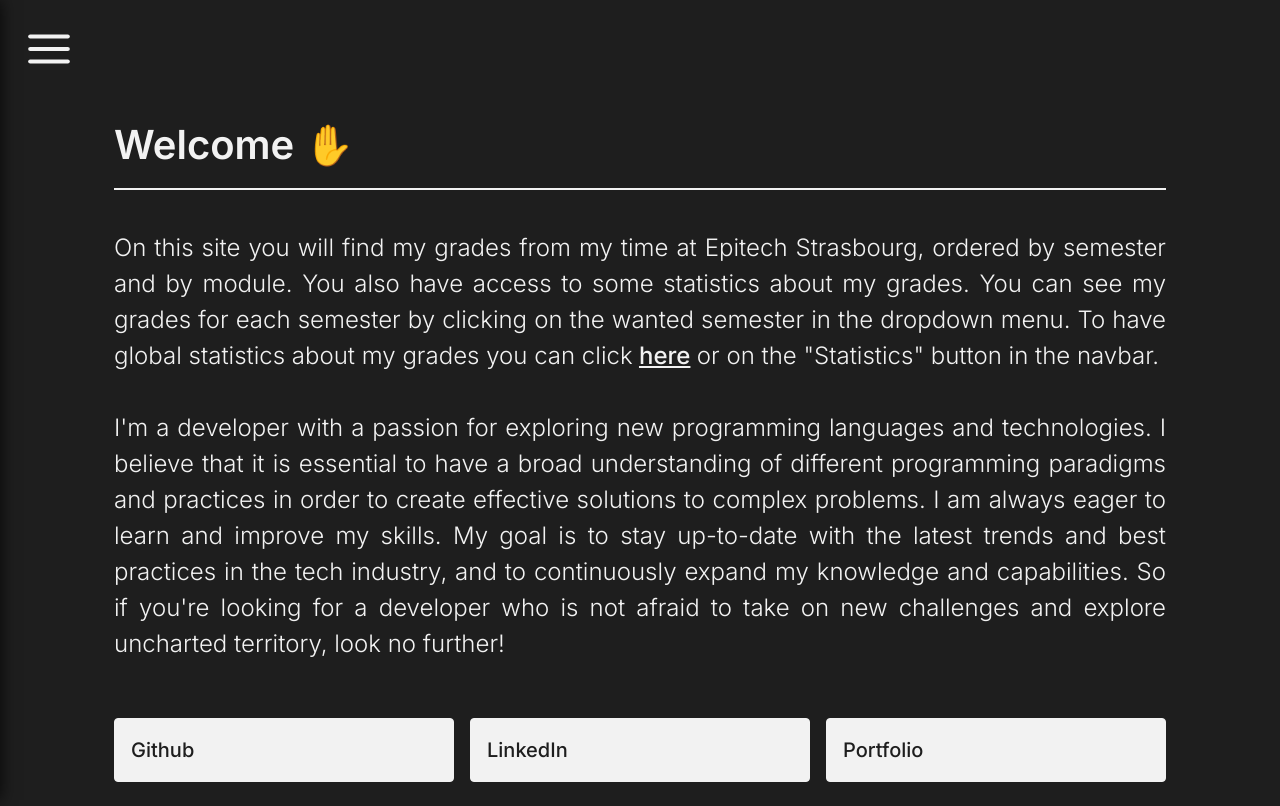
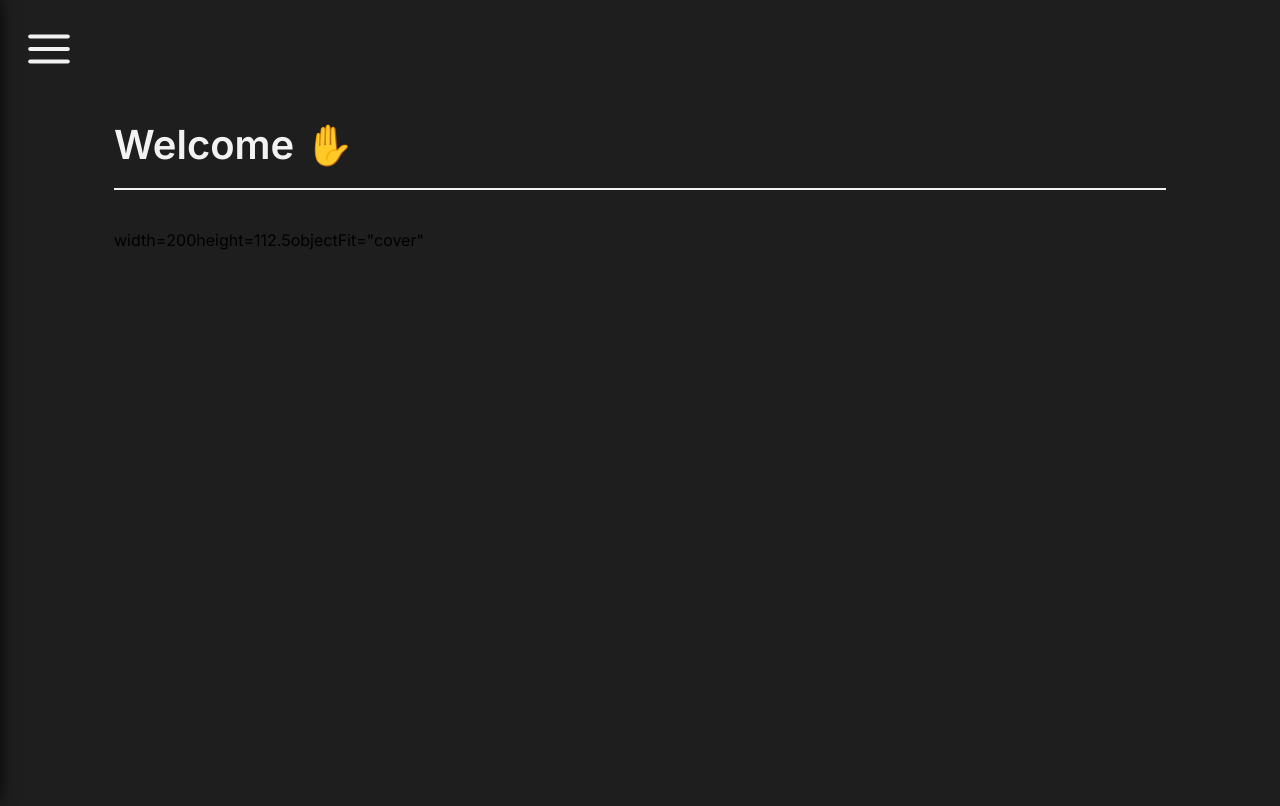
Before and after one commit to AlxisHenry/epigrades, a Next.js app: page / in a window 1280 px wide. Built offline with nearby package versions, Linux system fonts and the light colour scheme.

Commit message:
feat: start guide page

```diff
--- a/src/app/page.tsx
+++ b/src/app/page.tsx
@@ -10,50 +10,10 @@ export default function Home() {
   return (
     <Layout>
       <PageTitle parts={["Welcome ✋"]} />
-      <div className="description">
-        {/* width={200}
+      <div>
+        width={200}
           height={200 / (16 / 9)}
-          objectFit="cover" */}
-        On this site you will find my grades from my time at Epitech Strasbourg,
-        ordered by semester and by module. You also have access to some
-        statistics about my grades. You can see my grades for each semester by
-        clicking on the wanted semester in the dropdown menu. To have global
-        statistics about my grades you can click
-        <Link className="link" href={"/stats"}>
-          here
-        </Link>
-        or on the &quot;Statistics&quot; button in the navbar.
-        <br />
-        <br />
-        I&apos;m a developer with a passion for exploring new programming
-        languages and technologies. I believe that it is essential to have a
-        broad understanding of different programming paradigms and practices in
-        order to create effective solutions to complex problems. I am always
-        eager to learn and improve my skills. My goal is to stay up-to-date with
-        the latest trends and best practices in the tech industry, and to
-        continuously expand my knowledge and capabilities. So if you&apos;re
-        looking for a developer who is not afraid to take on new challenges and
-        explore uncharted territory, look no further!
-        <br />
-      </div>
-      <div className="links">
-        <a
-          className="link"
-          href="https://github.com/AlxisHenry"
-          target="_blank"
-        >
-          Github
-        </a>
-        <a
-          className="link"
-          href="https://www.linkedin.com/in/alexishenry03/"
-          target="_blank"
-        >
-          LinkedIn
-        </a>
-        <a className="link" href="https://alexishenry.eu" target="_blank">
-          Portfolio
-        </a>
+          objectFit="cover"
       </div>
     </Layout>
   );
```
